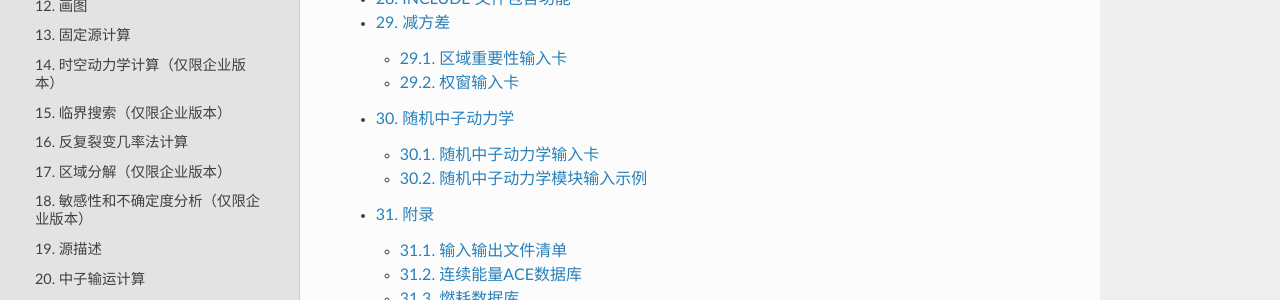
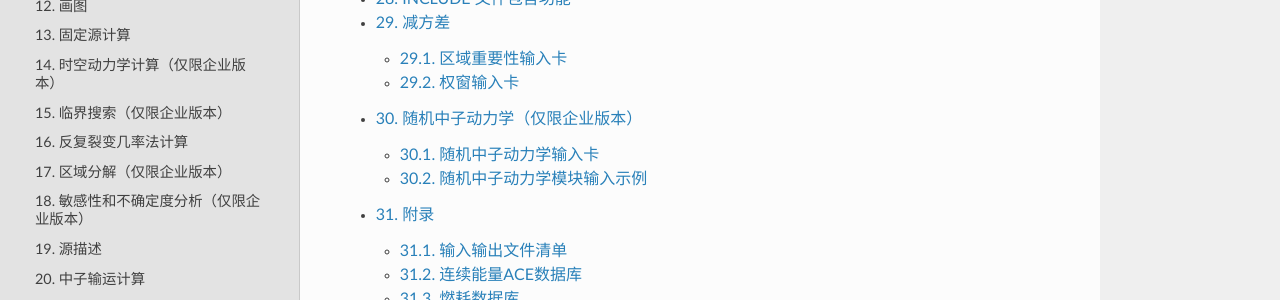
Before and after one commit to thu-real/RMC_User_Manual, a Sphinx documentation site: the page built from docs/source/usersguide/index.rst, in a window 1280 px wide and 900 px high, scrolled down 3295 px. Shown: the part 366-666 px from the top of the window. Built offline with Sphinx 7.4.7 and the Read the Docs theme 2.0.0, drawn with Linux system fonts in a browser that asks for light colours; pages that are not in the unit, such as notebooks, are missing from menus; the version number could not be read and is left out.

Commit message:
RMC user manual update at 2021-06-28 01:24:31

```diff
--- a/docs/source/usersguide/程序安装与运行.rst
+++ b/docs/source/usersguide/程序安装与运行.rst
@@ -102,7 +102,7 @@ MPI/OepnMP混合并行运行
 中断退出，且不会输出计算结果。该时长足够完成组件的全寿期燃耗计算，或堆芯的多步燃耗计算。
 
 试用版不支持的计算功能有：敏感性与不确定度分析/随机介质与弥散介质/临界搜索
-/时空动力学计算功能/群常数/区域分解/计数器数据分解/时空动力学计算(在目录标题上已标出)。
+/时空动力学计算功能/群常数/区域分解/计数器数据分解/随机中子动力学（在目录标题上已标出）。
 
 如有对计算时长或功能的额外要求，请联系REAL团队（contact@reallab.org.cn, https://forum.reallab.org.cn），
 以协商企业版本或临时试用版本。
--- a/docs/source/usersguide/随机中子动力学.rst
+++ b/docs/source/usersguide/随机中子动力学.rst
@@ -1,5 +1,5 @@
-随机中子动力学
-=====================
+随机中子动力学（仅限企业版本）
+====================================
 
 RMC支持中子点火概率、中子脉冲引发时间等随机中子动力学计算模拟功能,也支持直接模拟法中子动力学计算功能。
 
```
